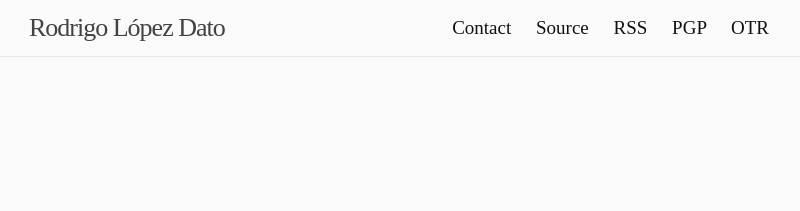
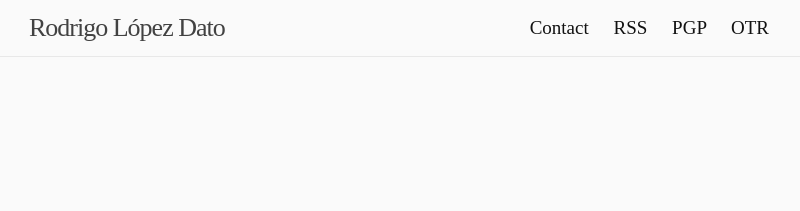
Before and after one commit to rolodato/rolodato.com, a Jekyll site: the page built from index.html, in a window 1280 px wide. Shown: the top 211 px of the page, without its empty margins (241-1041 px from the left). Built offline with Jekyll 4.4.1, drawn with Linux system fonts in a browser that asks for light colours.

Commit message:
Remove Source link

```diff
--- a/_config.yml
+++ b/_config.yml
@@ -2,7 +2,6 @@
 title: Rodrigo López Dato
 email: rolodato@rolodato.com
 description:: "Personal website of Rodrigo López Dato (@rolodato)."
-repo: "https://gitlab.com/rolodato/rolodato.gitlab.io"
 pgp: "/key.asc"
 otr: "/otr.txt"
 baseurl: "" # the subpath of your site, e.g. /blog/
--- a/_includes/header.html
+++ b/_includes/header.html
@@ -15,7 +15,6 @@
 
       <div class="trigger">
         <a class="page-link" href="mailto:{{ site.email }}" target="_blank">Contact</a>
-        <a class="page-link" href="{{ site.repo }}">Source</a>
         <a class="page-link" href="{{ 'feed.xml' | prepend: site.baseurl }}">RSS</a>
         <a class="page-link" href="{{ site.pgp }}">PGP</a>
         <a class="page-link" href="{{ site.otr }}">OTR</a>
```
